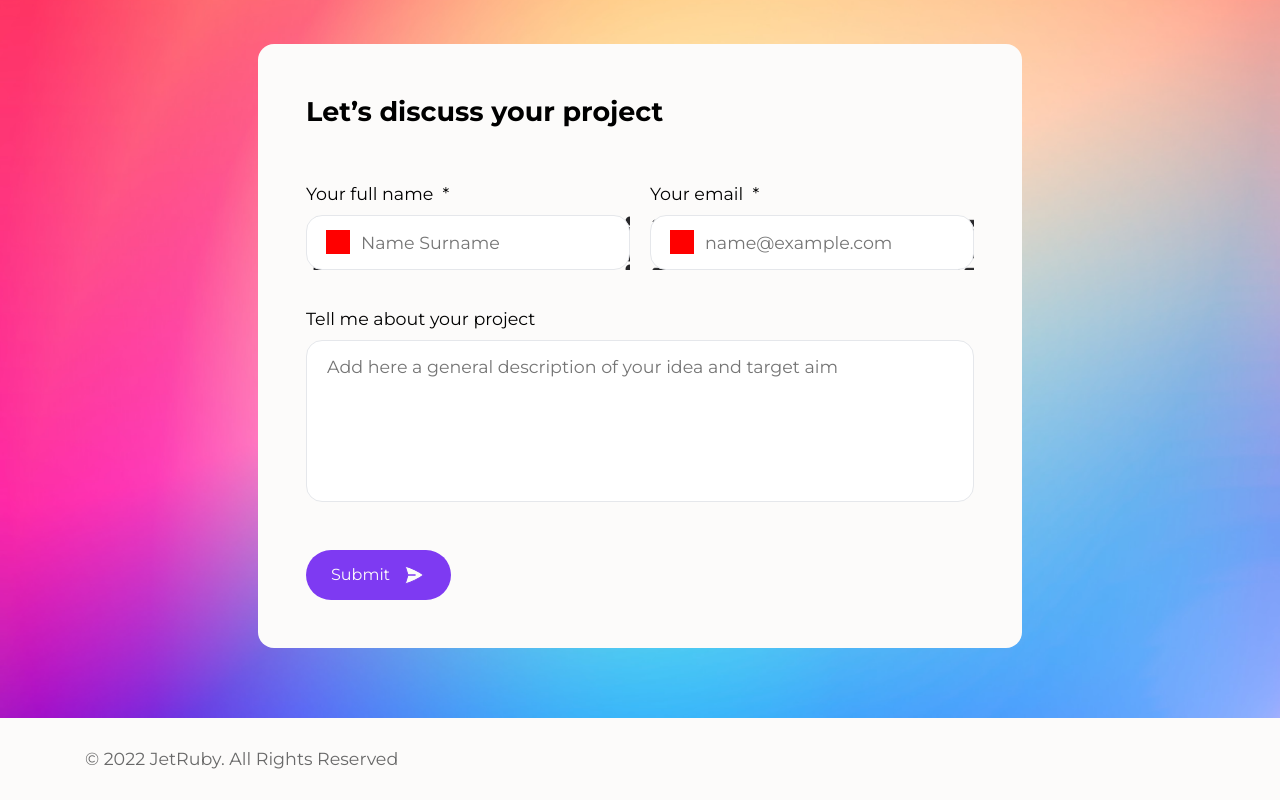
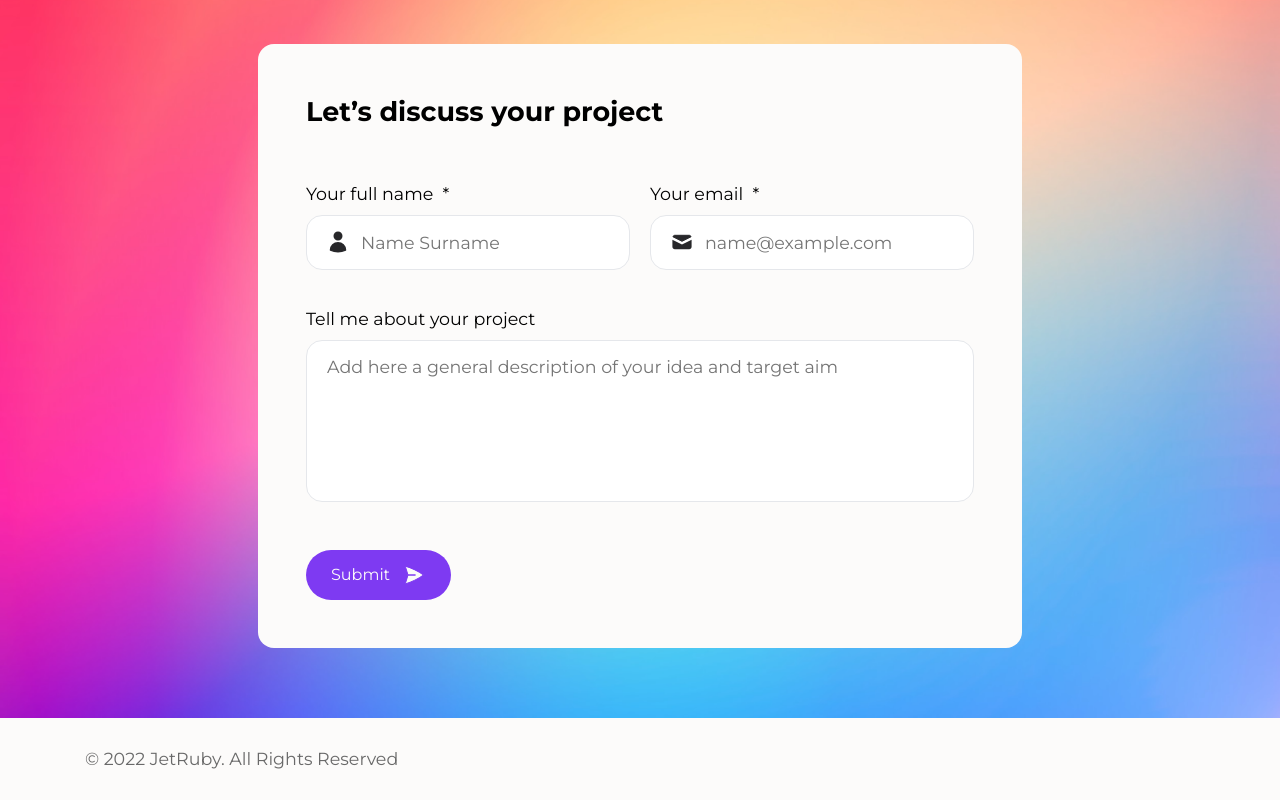
Before and after one commit to levchenkoNikita/Practice__Didgital, a website: page pages/index.html in a window 1280 px wide. Shown: the part 2257-3057 px from the top of the page. Drawn offline with Linux system fonts and the light colour scheme.

Commit message:
To correct errors in inputs field

```diff
--- a/pages/index.html
+++ b/pages/index.html
@@ -263,7 +263,7 @@
                                     <span>Your email&nbsp;</span>
                                     <span>*</span>
                                 </label>
-                                <div class="form__input-before form__input-before--email">
+                                <div class="form__input-after form__input-after--email">
                                     <input type="email" class="form__input form__input--email" id="email" name="email"
                                         placeholder="name@example.com" required>
                                 </div>
--- a/styles/blocks/_form.scss
+++ b/styles/blocks/_form.scss
@@ -37,15 +37,19 @@
                 position: absolute;
                 top: rem(15);
                 left: rem(20);
-                background: red center/cover no-repeat;
+                background: url('../../icons/profile.svg') center/cover no-repeat;
             }
+        }
 
-            &--name {
-                background-image: url('../../icons/profile.svg');
-            }
-
-            &--email {
-                background-image: url('../../icons/email.svg');
+        &-after {
+            position: relative;
+            &::before {
+                @include square(rem(24));
+                content: '';
+                position: absolute;
+                top: rem(15);
+                left: rem(20);
+                background: url('../../icons/email.svg') center/cover no-repeat;
             }
         }
 
```
Also changed, not shown: styles/main.css, 1 other file.
